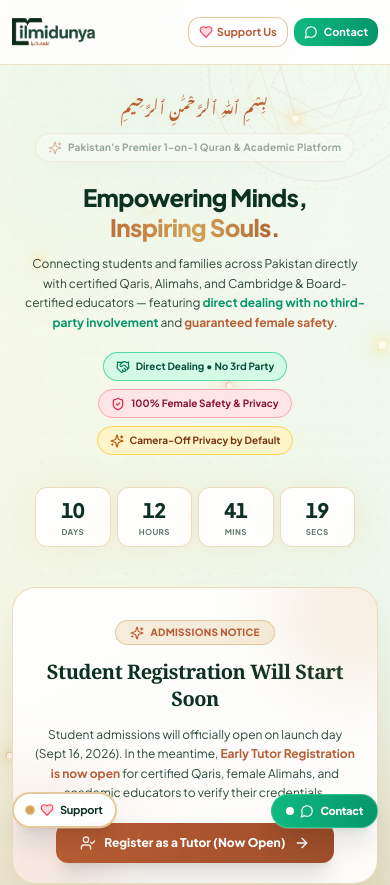
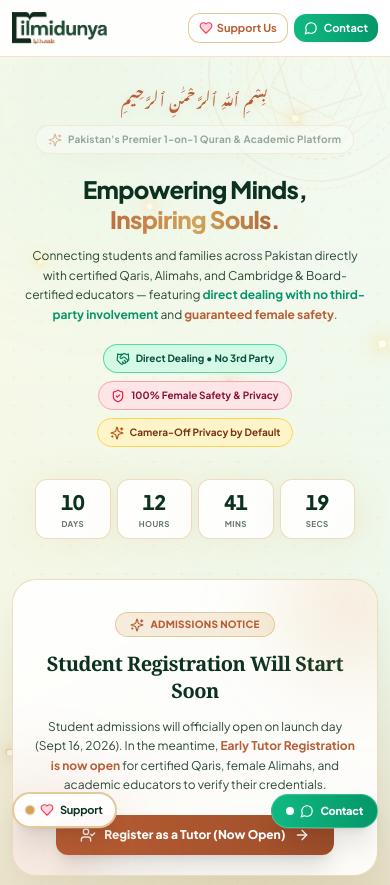
Before and after one commit to wpkindle/IlmDunya, a React (Vite) app: page / in a window 390 px wide. Shown: the top 885 px of the page. Built offline with nearby package versions, Linux system fonts and the light colour scheme; a web font is replaced by a local one.

Commit message:
style(header): tighten navbar padding to h-14/h-16 and scale logo size to md

```diff
--- a/src/App.jsx
+++ b/src/App.jsx
@@ -64,11 +64,11 @@ export default function App() {
       <AnimatedHeroBackground />
 
       {/* Top Header Navigation (Mobile Optimized & Light Illuminated) */}
-      <header className="relative z-20 w-full max-w-full border-b border-[#d4a359]/30 bg-white/85 backdrop-blur-md shadow-xs overflow-x-hidden">
-        <div className="max-w-7xl mx-auto px-3 sm:px-6 lg:px-8 h-16 sm:h-20 flex items-center justify-between gap-2">
+      <header className="relative z-20 w-full max-w-full border-b border-[#d4a359]/30 bg-white/90 backdrop-blur-md shadow-xs overflow-x-hidden">
+        <div className="max-w-7xl mx-auto px-3 sm:px-6 lg:px-8 h-14 sm:h-16 flex items-center justify-between gap-2">
           {/* Authentic Brand Logo */}
-          <a href="/" className="flex items-center group py-1 shrink-0" title="IlmiDunya">
-            <BrandLogo variant="light" size="sm" />
+          <a href="/" className="flex items-center group py-0.5 shrink-0" title="IlmiDunya">
+            <BrandLogo variant="light" size="md" />
           </a>
 
           {/* Action Buttons: Tutor Registration (Hidden on Mobile), Support Platform & WhatsApp Contact */}
```
